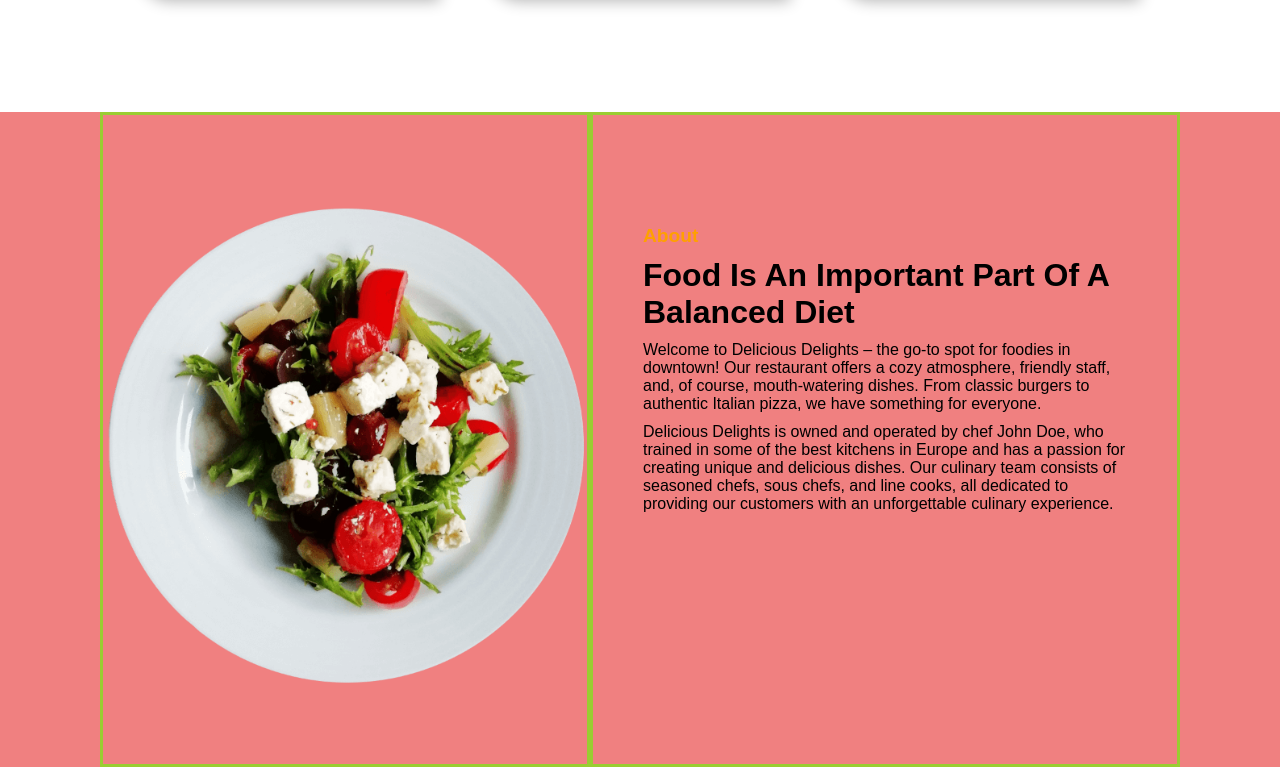
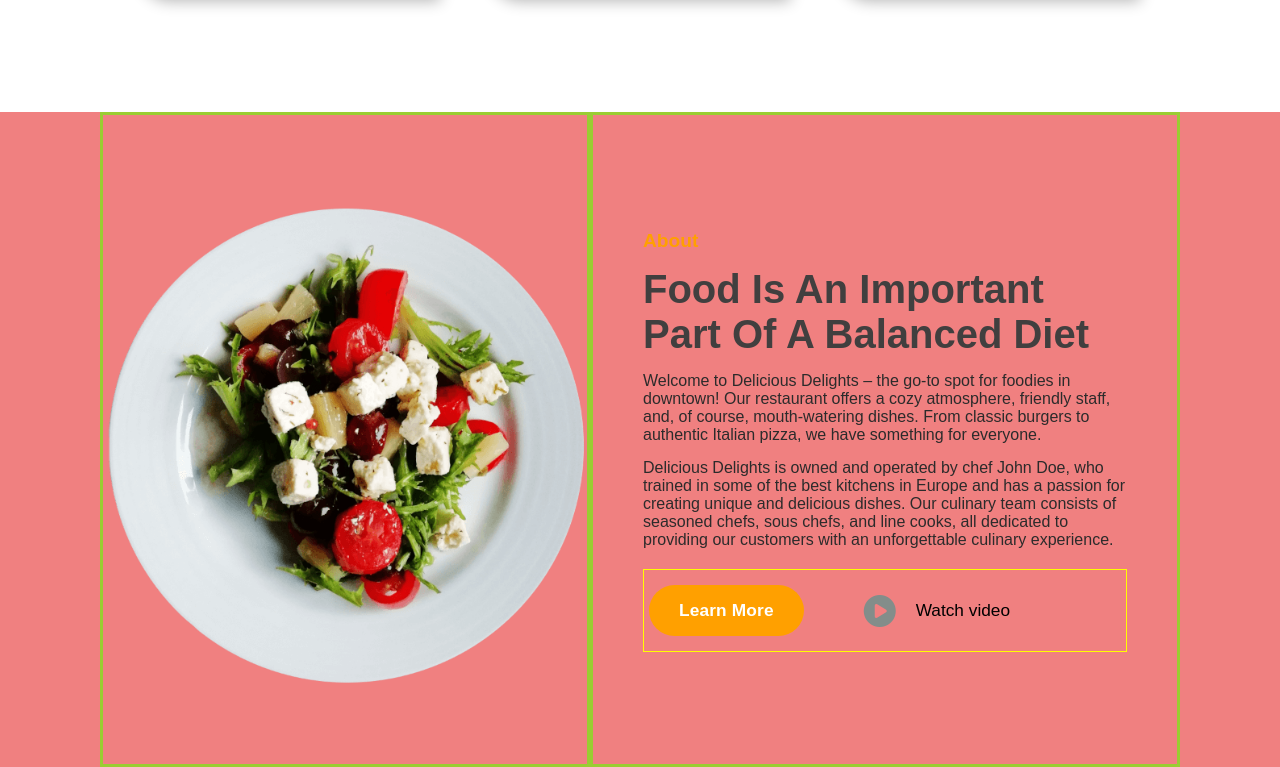
Before and after one commit to nickonyi/Restaurant-page, a website built with webpack: page dist/index.html in a window 1280 px wide. Shown: the part 1096-1863 px from the top of the page. Built offline with nearby package versions, Linux system fonts and the light colour scheme; a web font is replaced by a local one.

Commit message:
about section area

```diff
--- a/src/aboutUs.js
+++ b/src/aboutUs.js
@@ -17,16 +17,35 @@ function aboutUs() {
     const heading = document.createElement('h1');
     heading.classList.add('about-sub-header');
     const para2 = document.createElement('p');
-    para2.classList.add('about-sub-para-2');
+    para2.classList.add('about-sub-para-2', 'about-us-text');
     const para3 = document.createElement('p');
-    para3.classList.add('about-sub-para-3');
+    para3.classList.add('about-sub-para-3', 'about-us-text');
+
+    const footerHolder = document.createElement('div');
+    footerHolder.classList.add('footer-holder');
+    const learnMore = document.createElement('div');
+    learnMore.classList.add('learn-more');
+    learnMore.textContent = "Learn More";
+    const learnMoreSec = document.createElement('div');
+    learnMoreSec.classList.add('learn-more-sec');
+    const icon = document.createElement('i');
+    icon.classList.add('fa-solid', 'fa-circle-play')
+    const learnMoreCont = document.createElement('div');
+    learnMoreCont.classList.add('learn-more-content');
+    learnMoreCont.textContent = "Watch video";
+
+    learnMoreSec.appendChild(icon);
+    learnMoreSec.appendChild(learnMoreCont);
+    footerHolder.appendChild(learnMore);
+    footerHolder.appendChild(learnMoreSec);
+
 
 
     para.textContent = "About";
     heading.textContent = "Food Is An Important Part Of A Balanced Diet";
     para2.textContent = "Welcome to Delicious Delights – the go-to spot for foodies in downtown! Our restaurant offers a cozy atmosphere, friendly staff, and, of course, mouth-watering dishes. From classic burgers to authentic Italian pizza, we have something for everyone.";
     para3.textContent = "Delicious Delights is owned and operated by chef John Doe, who trained in some of the best kitchens in Europe and has a passion for creating unique and delicious dishes. Our culinary team consists of seasoned chefs, sous chefs, and line cooks, all dedicated to providing our customers with an unforgettable culinary experience.";
-    const elementList = [para, heading, para2, para3];
+    const elementList = [para, heading, para2, para3, footerHolder];
     for (let i = 0; i < elementList.length; i++) {
         aboutContentHolder.appendChild(elementList[i]);
     }
--- a/src/style.css
+++ b/src/style.css
@@ -195,7 +195,7 @@ nav ul li {
 }
 
 .about-us-content>* {
-    margin-block: 10px;
+    margin-block: 15px;
 }
 
 .about-sub-title {
@@ -205,6 +205,43 @@ nav ul li {
 }
 
 .about-sub-header {
+    font-size: 2.5rem;
+    color: #413f3f;
+}
+
+.about-us-text {
+    color: #2c2b2b;
+}
+
+.footer-holder {
+    margin-top: 20px;
+    display: flex;
+    border: 1px solid yellow;
+    padding-block: 15px;
+    padding-inline: 5px;
+    gap: 50px;
+}
+
+.learn-more {
+    font-size: 1.08rem;
+    font-weight: 800;
+    letter-spacing: .01rem;
+    color: #fff;
+    background: #FFA000;
+    padding-block: 15px;
+    padding-inline: 30px;
+    border-radius: 30px;
+}
+
+.learn-more-sec {
+    display: flex;
+    gap: 20px;
+    font-size: 1.08rem;
+    align-items: center;
+}
+
+.fa-circle-play {
+    color: #838d8a;
     font-size: 2rem;
 }
 
```
Also changed, not shown: dist/main.js.
